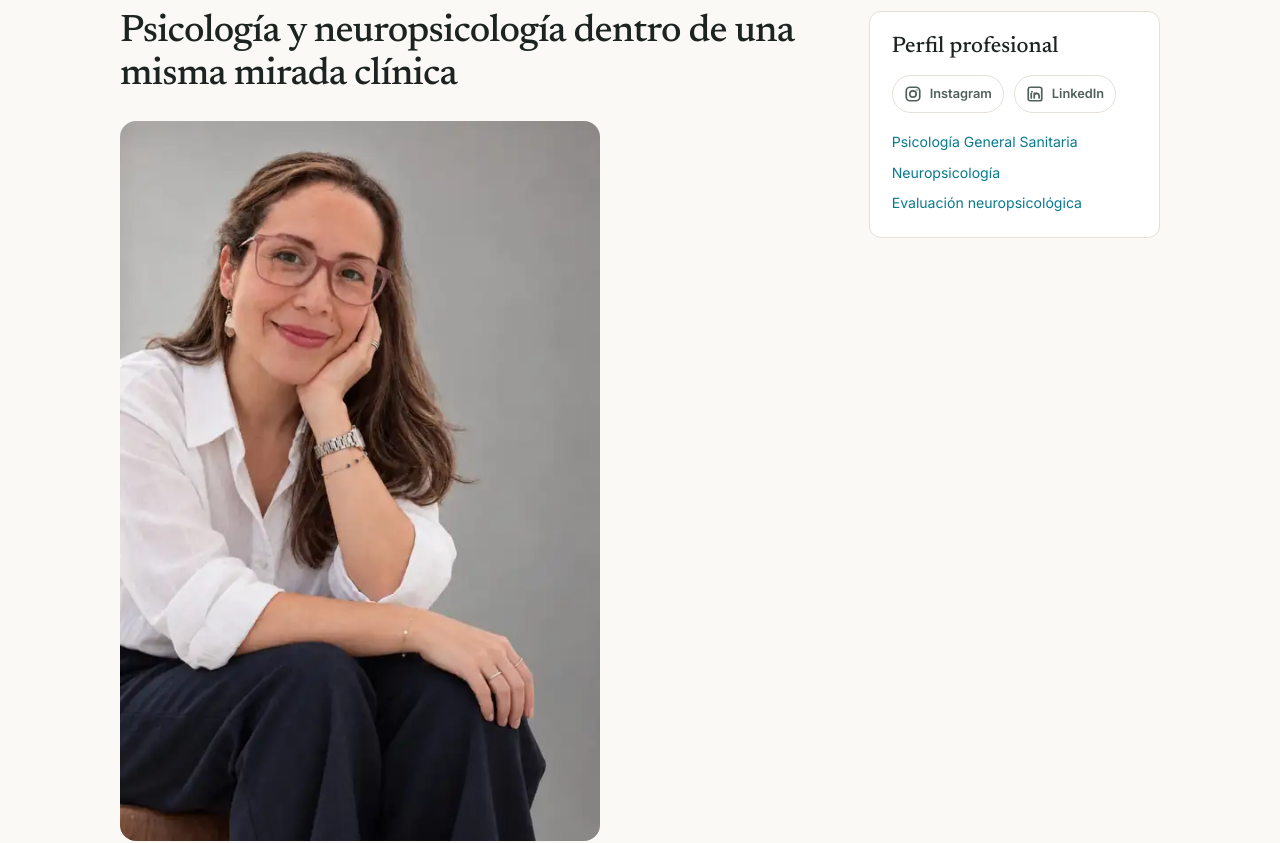
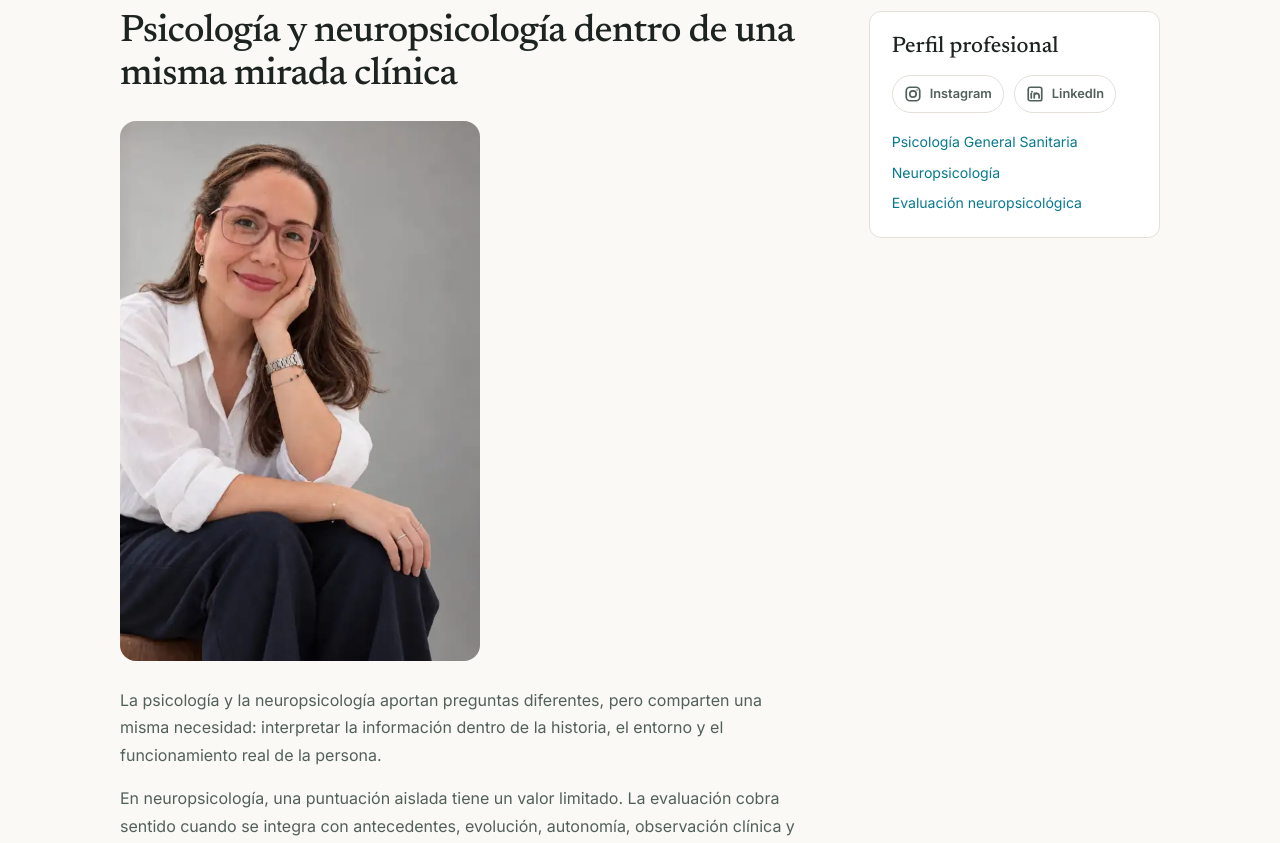
Before and after one commit to carolinasanchezgirona/Portfolio-Carolina, a Next.js app: page /sobre-mi in a window 1280 px wide. Shown: the part 980-1823 px from the top of the page. Built offline with nearby package versions, Linux system fonts and the light colour scheme.

Commit message:
Improve photographic framing and responsive sharpness: app/seo-pages.css

```diff
--- a/app/seo-pages.css
+++ b/app/seo-pages.css
@@ -64,5 +64,6 @@
 }
 
 /* Retrato en la explicación del enfoque clínico. */
-.seo-professional-photo{max-width:480px;margin:24px 0 26px;overflow:hidden;border-radius:16px;background:#f1f3f1}
+/* El archivo actual es de 540 px. Limitar su ampliación hasta disponer del original de alta resolución. */
+.seo-professional-photo{width:100%;max-width:360px;margin:24px 0 26px;overflow:hidden;border-radius:16px;background:#f1f3f1}
 .seo-professional-photo img{display:block;width:100%;height:auto;aspect-ratio:2/3;object-fit:cover}
```
